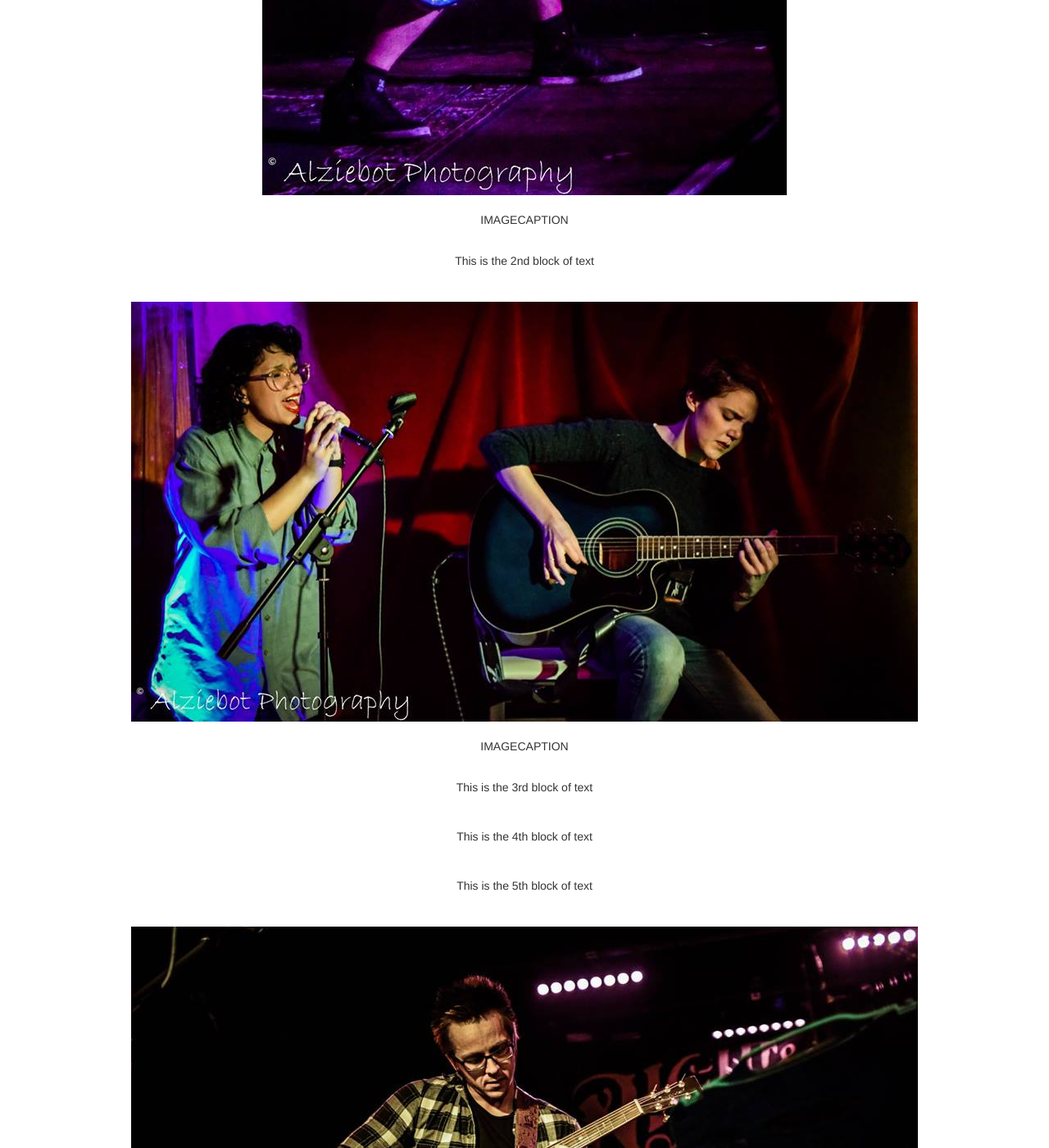
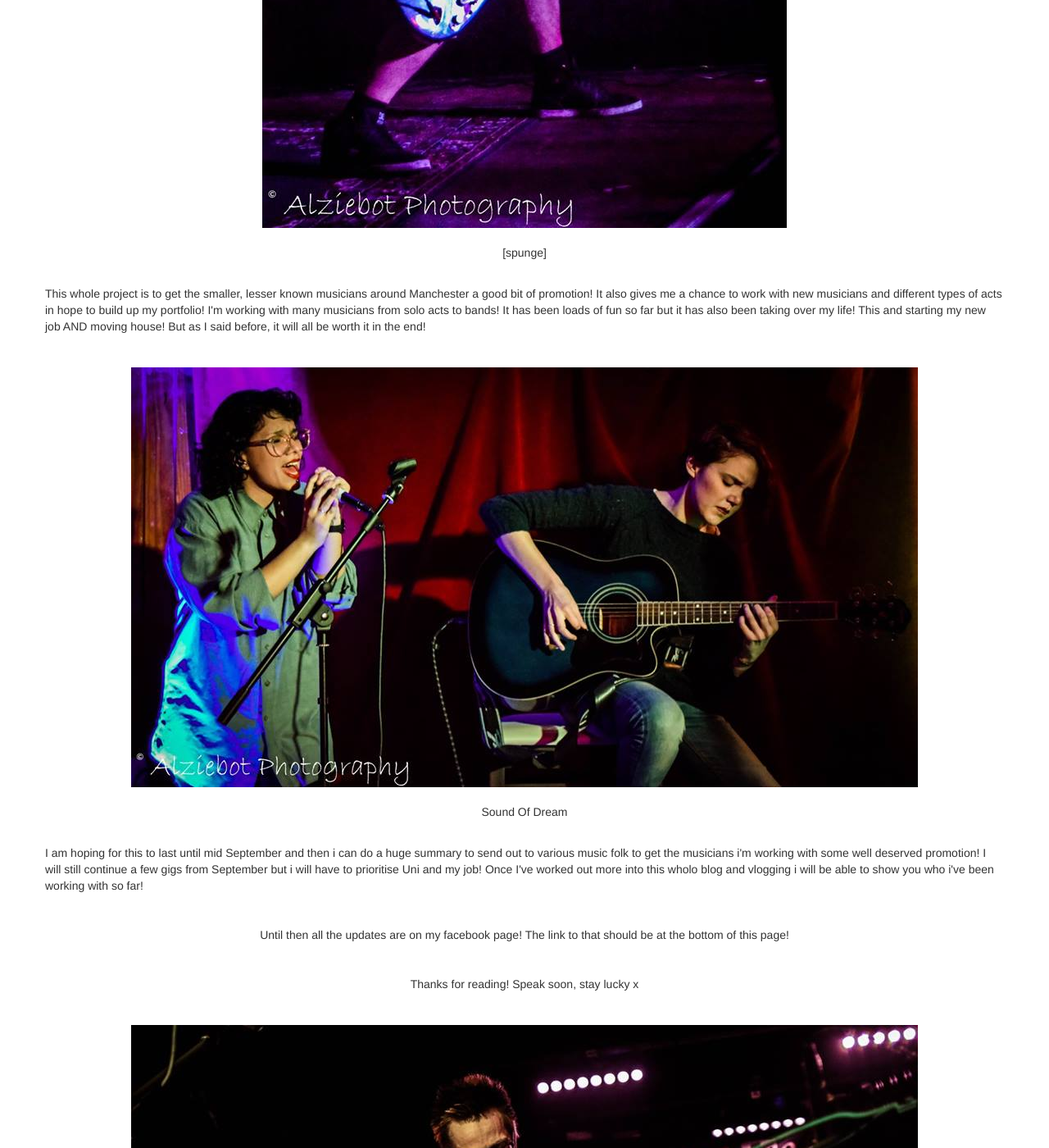
Before and after one commit to alziebotphotographyco/alziebotphotographyco.github.io, a Jekyll site: the page blog2.html, which Jekyll copies as it is, in a window 1280 px wide and 1400 px high, scrolled down 1047 px. Shown: the whole window at 82% size. Built offline with Jekyll 4.4.1, drawn with Linux system fonts in a browser that asks for light colours; some of the changed text lies outside the part shown.

Commit message:
Update blog2.html

```diff
--- a/blog2.html
+++ b/blog2.html
@@ -29,8 +29,8 @@
 			<p>IMAGE CAPTION</p>
 		</figure>
 		<div class="col-sm-8">
-			<h2>Title of Entry</h2>
-			<p>INTRO</p>
+			<h2>My Summer Project</h2>
+			<p>What am I doing? </p>
 		</div>
 		<p>xx/xx/xxxx<p>
 	</div>
@@ -38,7 +38,8 @@
 
 <div id="body" class="container">
 	<div class="row">
-	<p>This is the 1st block of text</p>
+	<p>No....Really...What am I doing? So these past few months i've been starting off with my photography project! I've been going round photographing lot's of musicians! It's been fun and stressful! But as one for my favourite musicians says "But in the end journey's brought joys
+That outweigh the pain." So I guess that after all this I will look back and see the work i've done and be proud! That's what i'm hoping anyway!</p>
 	</div>
 </div>
 
@@ -49,13 +50,13 @@
 </div>
 <div id="caption" class="container">
 	<div class="row">
-	<p>IMAGECAPTION</p>
+	<p>[spunge]</p>
 	</div>
 </div>
 
 <div id="body" class="container">
 	<div class="row">
-	<p>This is the 2nd block of text</p>
+	<p>This whole project is to get the smaller, lesser known musicians around Manchester a good bit of promotion! It also gives me a chance to work with new musicians and different types of acts in hope to build up my portfolio! I'm working with many musicians from solo acts to bands! It has been loads of fun so far but it has also been taking over my life! This and starting my new job AND moving house! But as I said before, it will all be worth it in the end! </p>
 	</div>
 </div>
 
@@ -66,25 +67,25 @@
 </div>
 <div id="caption" class="container">
 	<div class="row">
-	<p>IMAGECAPTION</p>
+	<p>Sound Of Dream</p>
 	</div>
 </div>
 
 <div id="body" class="container">
 	<div class="row">
-	<p>This is the 3rd block of text</p>
+	<p>I am hoping for this to last until mid September and then i can do a huge summary to send out to various music folk to get the musicians i'm working with some well deserved promotion! I will still continue a few gigs from September but i will have  to prioritise Uni and my job! Once I've worked out more into this wholo blog and vlogging i will be able to show you who i've been working with so far! </p>
 	</div>
 </div>
 
 <div id="body" class="container">
 	<div class="row">
-	<p>This is the 4th block of text</p>
+	<p>Until then all the updates are on my facebook page! The link to that should be at the bottom of this page!</p>
 	</div>
 </div>
 
 <div id="body" class="container">
 	<div class="row">
-	<p>This is the 5th block of text</p>
+	<p>Thanks for reading! Speak soon, stay lucky x </p>
 	</div>
 </div>
 
@@ -95,7 +96,7 @@
 </div>
 <div id="caption" class="container">
 	<div class="row">
-	<p>IMAGECAPTION</p>
+	<p>Andrew Warner</p>
 	</div>
 </div>
 
```
